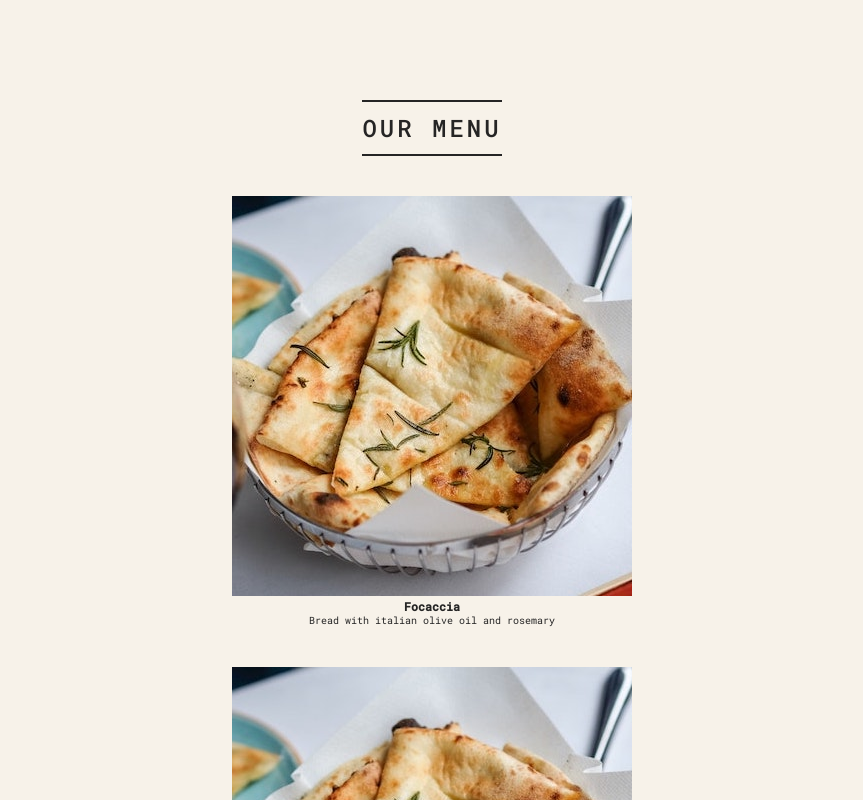
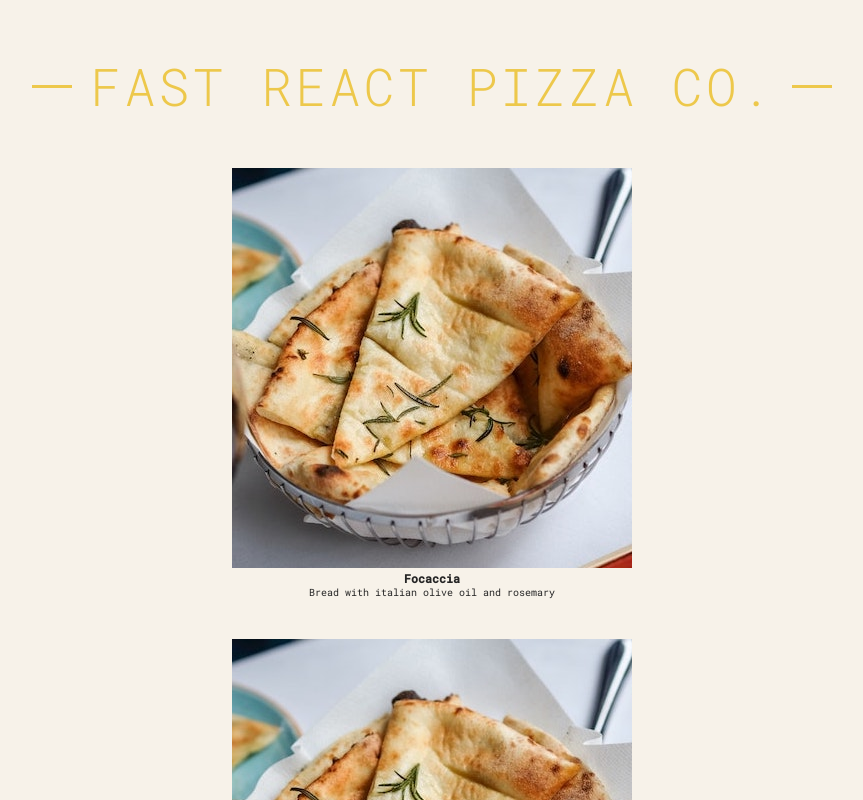
Before and after one commit to dariojularic/react-workshop, a React (Vite) app: page / in a window 1280 px wide. Shown: the top 800 px of the page, without its empty margins (208-1071 px from the left). Built offline with nearby package versions, Linux system fonts and the light colour scheme.

Commit message:
Refactor code

```diff
--- a/src/App.jsx
+++ b/src/App.jsx
@@ -33,7 +33,7 @@ function Header() {
   // const style = { color: "red", fontSize: "48px", textTransform: "uppercase"};
   return (
     <header className="header">
-      {/* <h1>Fast React Pizza Co.</h1> */}
+      <h1>Fast React Pizza Co.</h1>
     </header>
   )
 }
@@ -41,7 +41,7 @@ function Header() {
 function Menu() {
   return (
     <main className="menu">
-      <h2>Our Menu</h2>
+      {/* <h2>Our Menu</h2> */}
       <Pizza />
       <Pizza />
       <Pizza />
```
